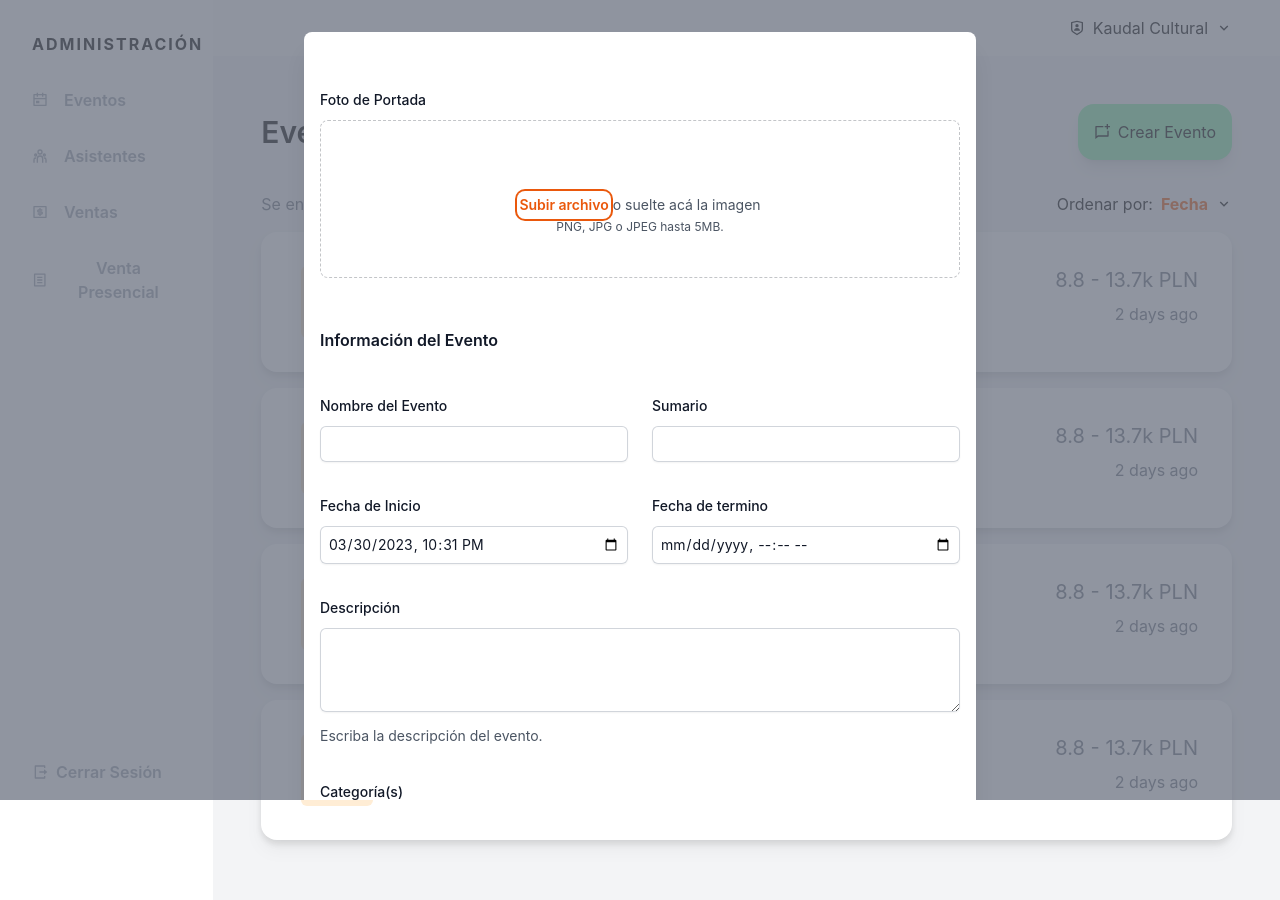
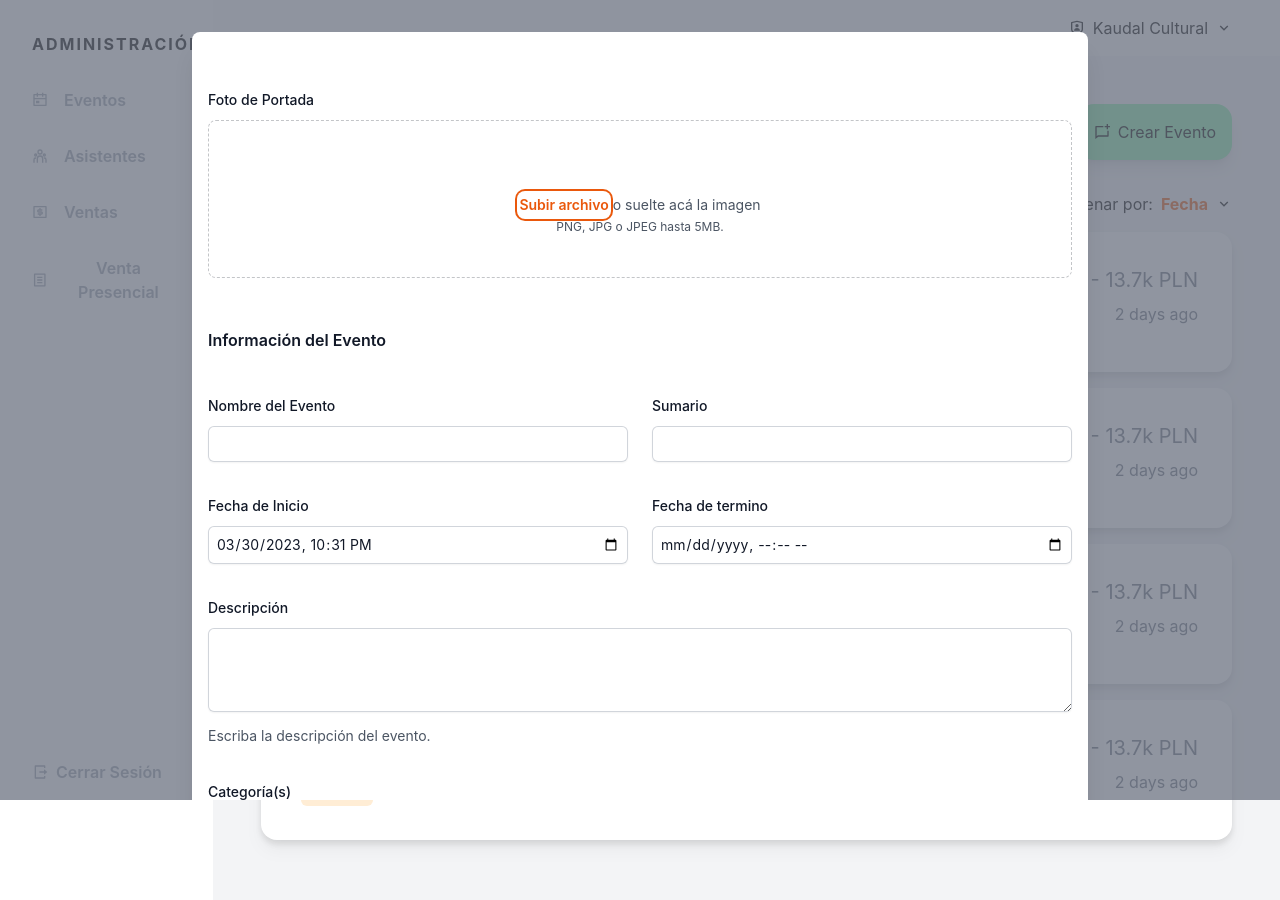
Before and after one commit to jamoragar/kaudal_cultural, a React (Create React App) app: page /administracion/1/eventos in a window 1280 px wide. Both pictures are taken after a click on the button "Crear Evento". Shown: the top 900 px of the page. Built offline with nearby package versions, Linux system fonts and the light colour scheme.

Commit message:
Modificaciones Form

```diff
--- a/src/pages/Dashboard/Eventos/Eventos.tsx
+++ b/src/pages/Dashboard/Eventos/Eventos.tsx
@@ -1,3 +1,4 @@
+/* eslint-disable jsx-a11y/anchor-is-valid */
 import React, { useRef, useState } from 'react'
 import {
   RiShieldUserLine,
--- a/src/shared/components/UseModal/UseModal.uc.tsx
+++ b/src/shared/components/UseModal/UseModal.uc.tsx
@@ -41,7 +41,7 @@ const ModalEventos: React.FC<IProps> = (
               leaveFrom="opacity-100 translate-y-0 sm:scale-100"
               leaveTo="opacity-0 translate-y-4 sm:translate-y-0 sm:scale-95"
             >
-              <Dialog.Panel className="relative transform overflow-hidden rounded-lg bg-white text-left shadow-xl transition-all sm:my-8 sm:w-full sm:max-w-2xl">
+              <Dialog.Panel className="relative transform overflow-hidden rounded-lg bg-white text-left shadow-xl transition-all sm:my-8 sm:w-full sm:max-w-4xl">
                 <form
                   className="p-4"
                   onSubmit={method.handleSubmit(method.handleOnCrearEvento)}
```
Also changed, not shown: 2 other files (tests, documents, lock files or other folders).
